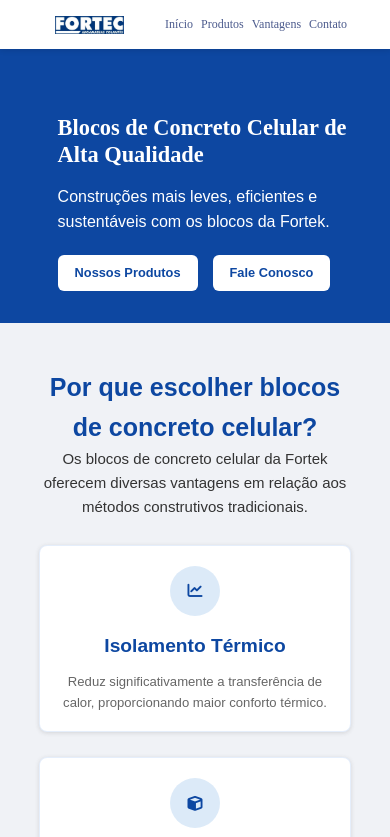
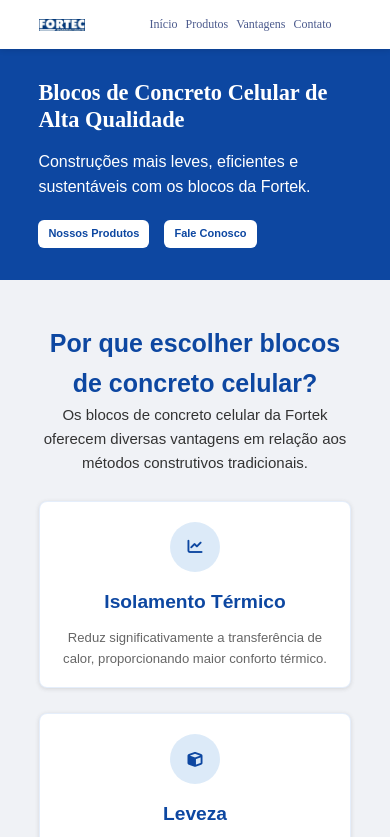
Before and after one commit to caiosinis1/site-fortek, a plain HTML site: page index.html in a window 390 px wide. Shown: the top 837 px of the page. Drawn offline with Linux system fonts and the light colour scheme.

Commit message:
refact: header and others styles

```diff
--- a/style.css
+++ b/style.css
@@ -478,14 +478,14 @@ footer {
     }
     nav{
         width: 75%;
-        margin-left: 14%;
+        margin-left: 10%;
         margin-right: 0;
     }
     .nav-links{
         gap: 8px;
     }
     .logo img{
-        height: 18px;
+        height: 12px;
     }
     nav ul li{
         font-size: 12px;
@@ -494,11 +494,15 @@ footer {
     #btn-orcamento-header{
         display: none;
     }
+    .links-inicio{
+        padding: 5px 10px;
+        font-size: 11px;
+    }
 
     /* Ajuste da seção inicial */
     #inicio {
         flex-direction: column;
-        padding-top: 115px;
+        padding-top: 5rem;
         text-align: center;
         padding-bottom: 2rem;
         align-items: center;
@@ -510,8 +514,8 @@ footer {
     .container {
         flex-direction: column;
         text-align: center;
-        width: 95%;
-        padding-left: 1.85rem;
+        width: 100%;
+        padding-left: 1.2rem;
         justify-content: center;
         align-items: center;
     }
@@ -579,10 +583,15 @@ footer {
         gap: 20px;
     }
     #contato{
-        padding-top: 5rem;
+        padding-top: 3.7rem;
+        padding-right: 3rem;
+        padding-left: 3rem;
     }
     .contato-info{
         padding: 0;
+    }
+    .contato-info p{
+        font-size: 11px;
     }
 }
 
```
